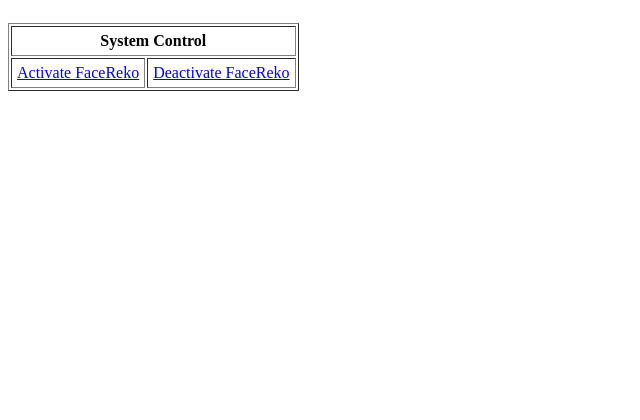
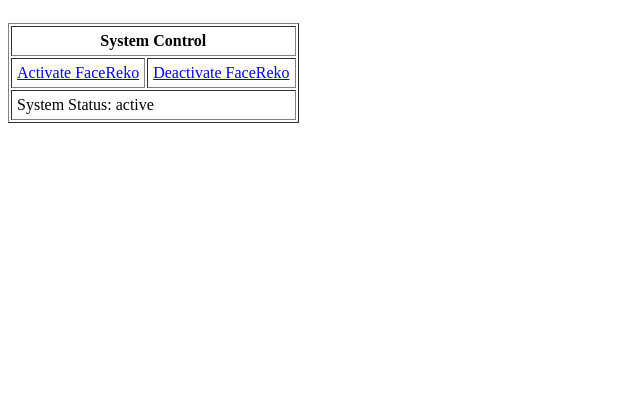
Before and after one commit to jackylee1/FaceReko, a Flask app: template templates/index.html in a window 1280 px wide. Shown: the part 281-701 px from the top of the page, without its empty margins (0-640 px from the left). Run offline with Flask 2, Linux system fonts and the light colour scheme; the template is opened without the code that fills it: most values are stand-ins (such as "Sample title", 1, 10 or a date in 2020); some libraries are stand-ins or nearby versions.

Commit message:
Add files via upload
Completed system control table

```diff
--- a/templates/index.html
+++ b/templates/index.html
@@ -45,6 +45,7 @@
 	<td><a href="/activate">Activate FaceReko</a></td>
 	<td><a href="/deactivate">Deactivate FaceReko</a></td>
 	</tr>
+	<tr><td colspan="2">System Status: {{status}}</td></tr>
 	</table>
 	</div>
 
```
